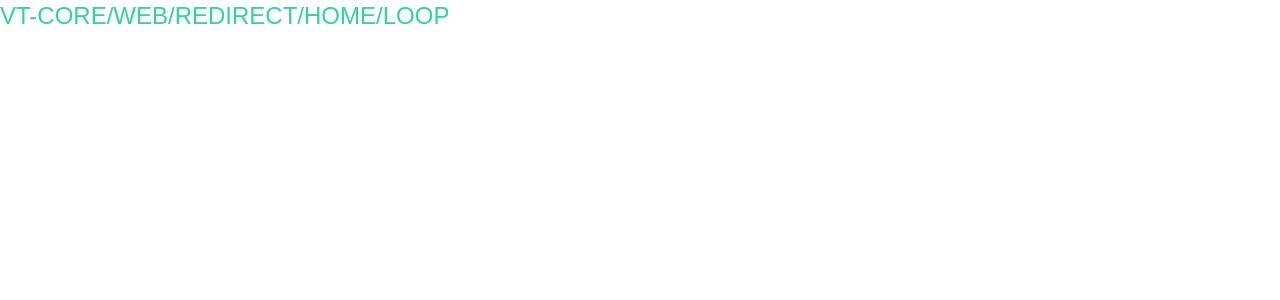
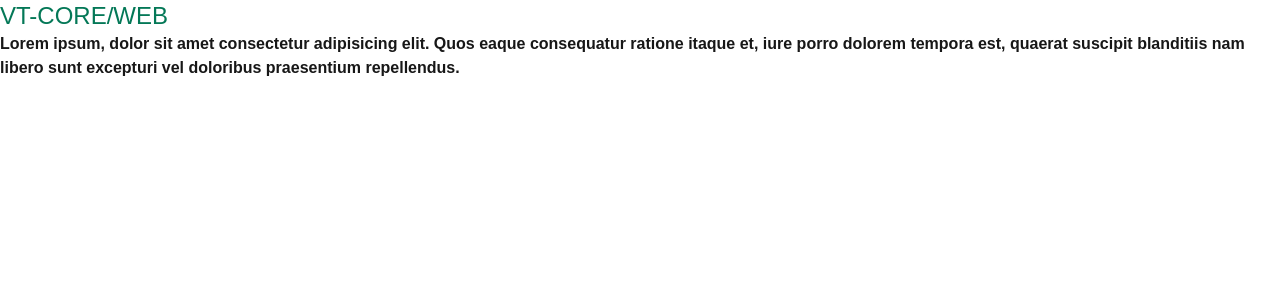
Before and after one commit to webservices00/vt-core, a Next.js app: page / in a window 1280 px wide. Shown: the top 300 px of the page. Built offline with nearby package versions, Linux system fonts and the light colour scheme.

Commit message:
test main #1

```diff
--- a/app/page.tsx
+++ b/app/page.tsx
@@ -2,10 +2,16 @@
 export default function Home() {
   return (
     <main>
-      <div id="MainHeaderContainer" className="text-2xl text-emerald-400">
-      VT-CORE/WEB
-      <a href="/home">/REDIRECT/HOME/LOOP</a>
+      <div id="MainHeaderContainer" className="text-2xl text-emerald-700">
+      <a href="/home">
+        VT-CORE/WEB
+      </a>
       </div>
+      <section id="MainBody1" className="font-semibold">
+        <div id="MB1-1">
+          Lorem ipsum, dolor sit amet consectetur adipisicing elit. Quos eaque consequatur ratione itaque et, iure porro dolorem tempora est, quaerat suscipit blanditiis nam libero sunt excepturi vel doloribus praesentium repellendus.
+        </div>
+      </section>
     </main>
   );
 }
```
